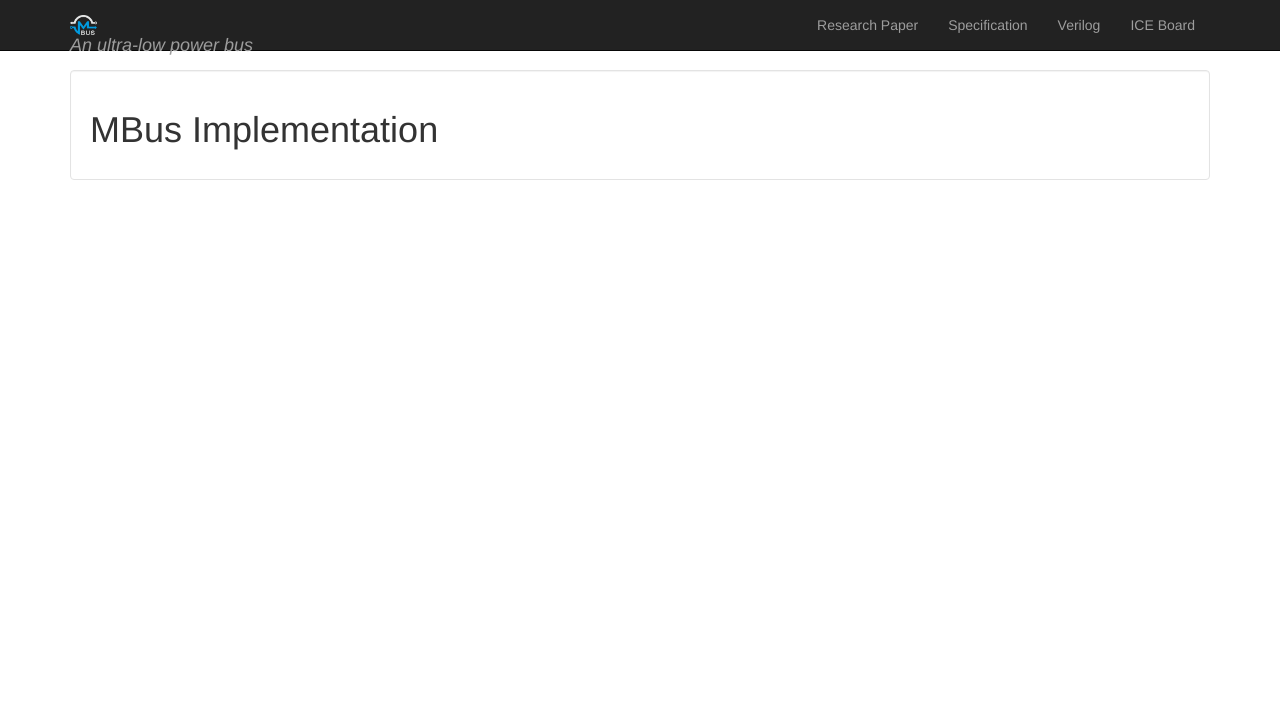
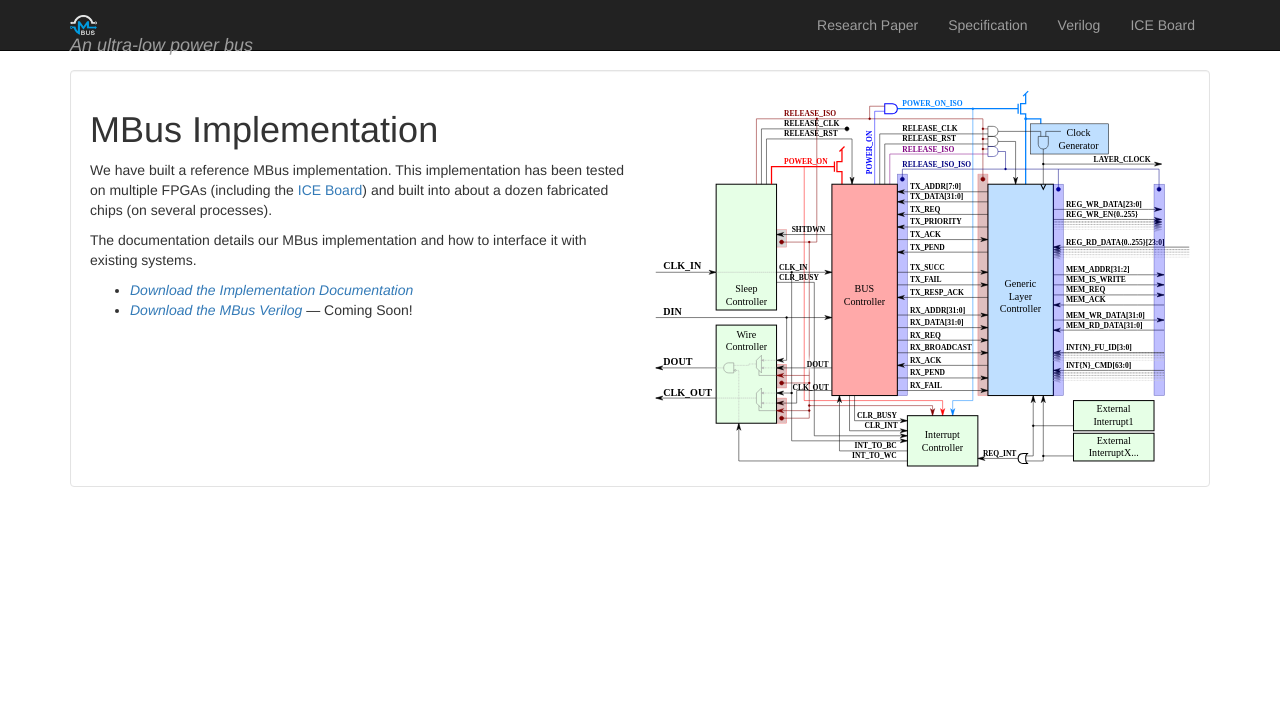
Before and after one commit to lab11/mbus.io, a Python web app: template mbus/templates/verilog.mako in a window 1280 px wide. Shown: the top 707 px of the page. Run offline with Mako, Linux system fonts and the light colour scheme; the template is opened without the code that fills it, so the values that code supplies are empty; some libraries are stand-ins or nearby versions.

Commit message:
Flesh out Verilog page

```diff
--- a/mbus/templates/verilog.mako
+++ b/mbus/templates/verilog.mako
@@ -2,8 +2,33 @@
 
 <%block name="title_extra"> | Verilog</%block>
 
+<% impl = request.static_url('mbus:static/MBus-Implementation-v0.3.pdf') %>
+
 <div class="container">
   <div class="well well-clear">
-    <h1>MBus Implementation</h1>
+    <div class="row">
+      <div class="col-lg-6 col-xs-12">
+        <h1>MBus Implementation</h1>
+        <p>
+          We have built a reference MBus implementation. This implementation has
+          been tested on multiple FPGAs (including the <a href="/ice.html">ICE Board</a>)
+          and built into about a dozen fabricated chips (on several processes).
+        </p>
+        <p>
+          The documentation details our MBus implementation and how to interface
+          it with existing systems.
+        </p>
+        <p>
+          <ul>
+            <li><em><a href="${impl}">Download the Implementation Documentation</a></em></li>
+            <li><em><a href="#">Download the MBus Verilog</a></em> &mdash; Coming Soon!</li>
+          </ul>
+        </p>
+      </div>
+      <div class="col-lg-6 hidden-xs">
+        <img src="${request.static_url('mbus:static/img/block_diagram.svg')}"
+        width="100%" title="MBus Verilog Overview" alt="Block Diagram of MBus Verilog" />
+      </div>
+    </div>
   </div>
 </div>
```
Also changed, not shown: mbus/static/img/block_diagram.svg (added).
